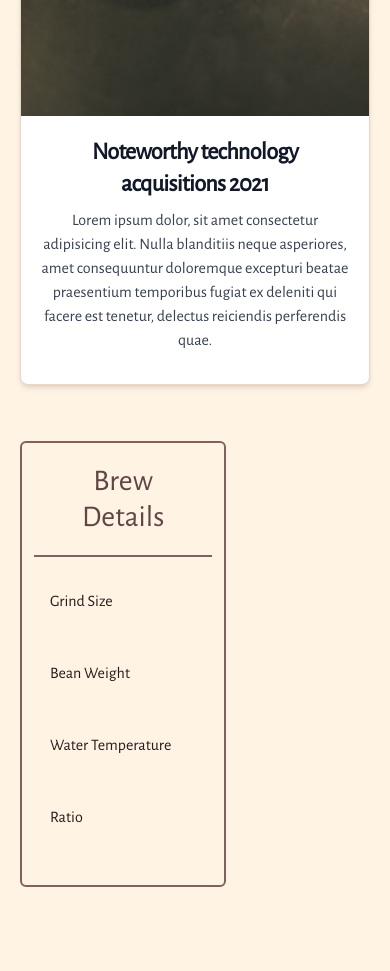
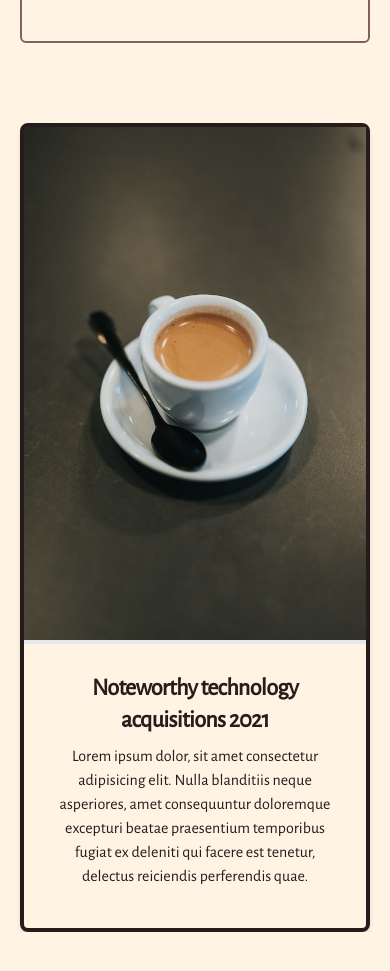
Before and after one commit to brobuck87/Perfect-Espresso-Tool, a plain HTML site: page index.html in a window 390 px wide. Shown: the part 727-1698 px from the top of the page. After the commit the page ends 1659 px from the top, so only its background shows below. Drawn offline with nearby package versions, Linux system fonts and the light colour scheme; no server answers.

Commit message:
Fix mobile view and some coloring

```diff
--- a/index.html
+++ b/index.html
@@ -253,36 +253,8 @@
         </div>
       </div>
     </div>
-    <div class="grid grid-col-3 grid-rows-2 px-5 grid-flow-rows gap-4">
-      <div class="md:col-span-2 col-span-3 mx-auto md:w-2/3 my-10 md:mx-auto">
-        <div
-          class="max-w-md align-items-center bg-white rounded-lg border border-drkcrm shadow-md dark:bg-gray-800 dark:border-gray-700"
-        >
-          <a href="#">
-            <img
-              class="rounded-t-lg w-full max-w-md"
-              src="./assets/images/espresso-image.jpg"
-              alt="Cup of espresso with spoon on white plate"
-            />
-          </a>
-          <div class="p-5">
-            <a href="#">
-              <h5
-                class="mb-2 text-2xl text-center font-bold tracking-tight text-gray-900 dark:text-white"
-              >
-                Noteworthy technology acquisitions 2021
-              </h5>
-            </a>
-            <p class="mb-3 font-normal text-gray-700 text-center dark:text-gray-400">
-              Lorem ipsum dolor, sit amet consectetur adipisicing elit. Nulla blanditiis
-              neque asperiores, amet consequuntur doloremque excepturi beatae praesentium
-              temporibus fugiat ex deleniti qui facere est tenetur, delectus reiciendis
-              perferendis quae.
-            </p>
-          </div>
-        </div>
-      </div>
-      <div class="col-span-1 mx-auto md:mx-0">
+    <div class="grid px-5 grid-flow-cols ">
+      <div class="col-span-3  mt-20">
         <div
           class="dark:bg-chocolate-900 border-2 border-chocolate-700 dark:border-ltcrm rounded-md"
         >
@@ -305,11 +277,40 @@
           </div>
         </div>
       </div>
+      <div class="md:col-span-3 col-span-3 mt-20 mx-auto md:mx-auto">
+        <div
+          class="max-w-lg align-items-center bg-ltcrm rounded-lg border-4 border-espresso-900 shadow-md dark:bg-chocolate-900 dark:border-ltcrm"
+        >
+          <a href="#">
+            <img
+              class="w-full max-w-lg max-h-100vh border-b-4"
+              src="./assets/images/espresso-image.jpg"
+              alt="Cup of espresso with spoon on white plate"
+            />
+          </a>
+          <div class="p-7">
+            <a href="#">
+              <h5
+                class="mb-2 text-2xl text-center font-semibold tracking-tight text-espresso-900 dark:text-ltcrm"
+              >
+                Noteworthy technology acquisitions 2021
+              </h5>
+            </a>
+            <p class="mb-3 font-light text-espresso-900 text-center dark:text-ltcrm">
+              Lorem ipsum dolor, sit amet consectetur adipisicing elit. Nulla blanditiis
+              neque asperiores, amet consequuntur doloremque excepturi beatae praesentium
+              temporibus fugiat ex deleniti qui facere est tenetur, delectus reiciendis
+              perferendis quae.
+            </p>
+          </div>
+        </div>
+      </div>
+
     </div>
     <!-- Toast -->
     <div
       id="toast-notification"
-      class="p-4 w-full max-w-xs text-gray-900 bg-white rounded-lg shadow dark:bg-gray-800 dark:text-gray-300 fixed bottom-5 right-5 hidden"
+      class="p-4 w-full max-w-xs text-gray-900 bg-white rounded-lg shadow dark:bg-chocolate-600 dark:text-ltcrm fixed bottom-5 right-5 hidden"
       role="alert"
     >
       <div class="flex items-center mb-3">
@@ -353,7 +354,7 @@
           ></div>
           <a
             id="reddit-link"
-            class="text-xs font-medium text-blue-600 dark:text-blue-500"
+            class="text-sm font-medium text-espresso-700 dark:text-espresso-700"
             target="_blank"
             >See the post</a
           >
```
